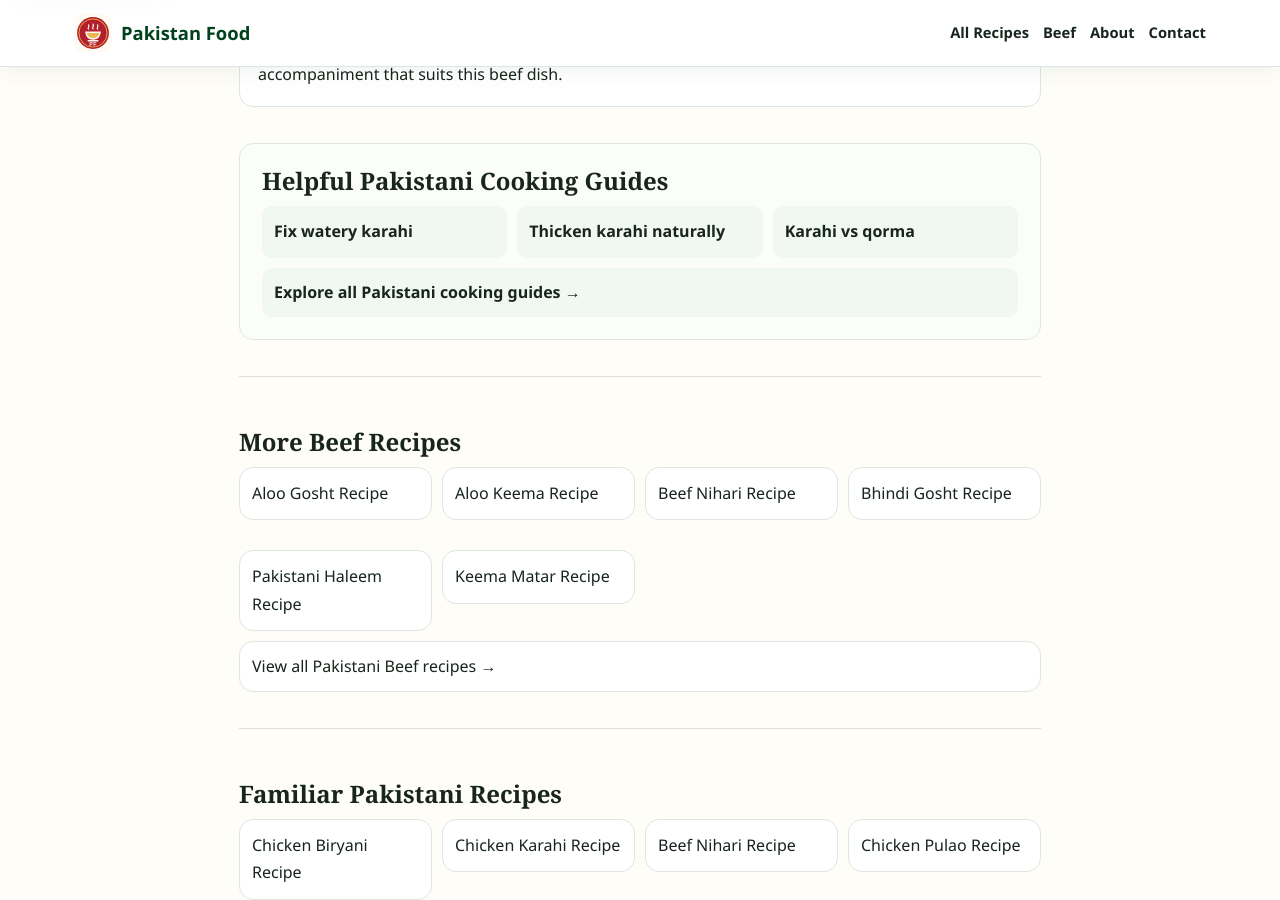
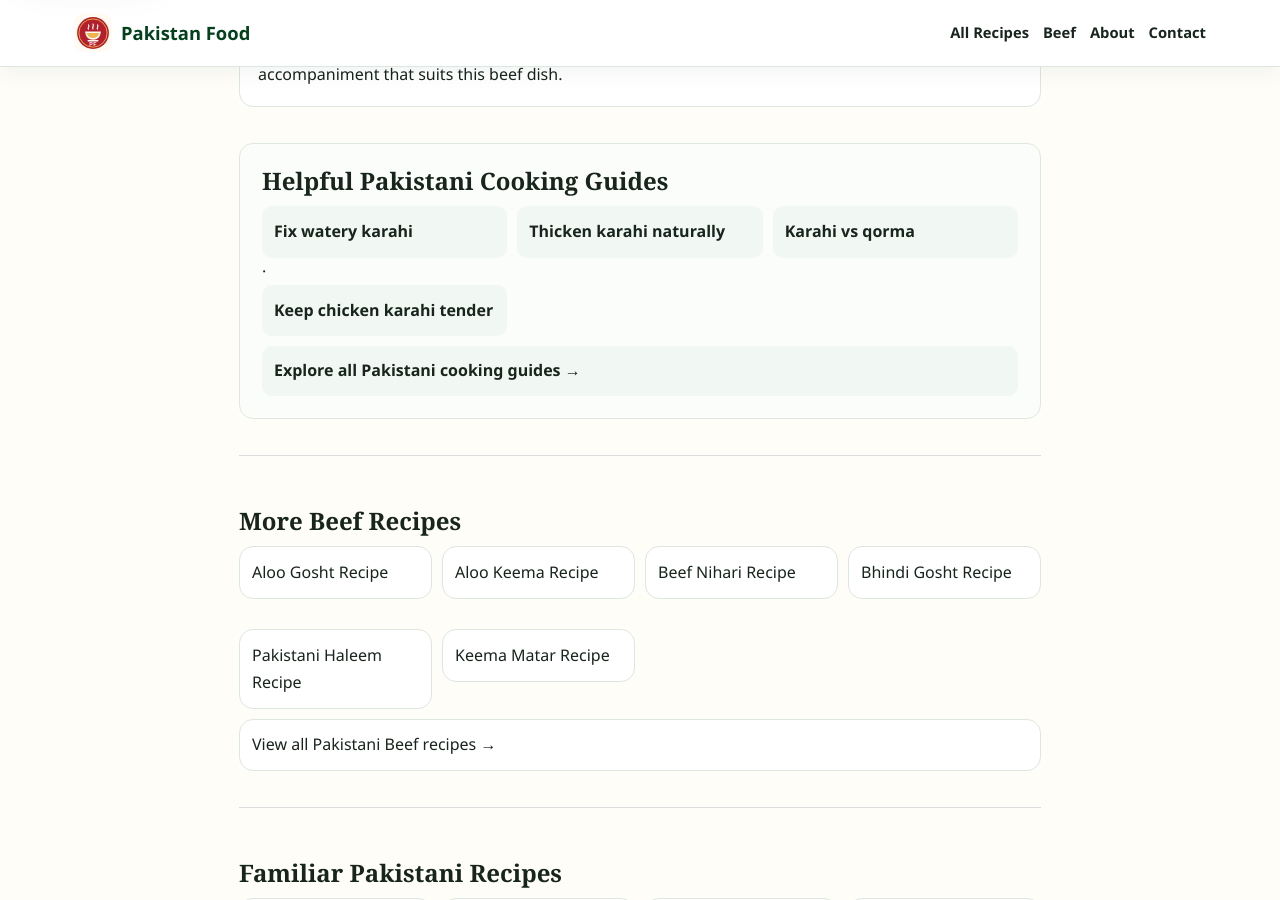
Before and after one commit to manazarali01-hub/pakistan-food, a Jekyll site: the page built from recipes/mutton-karahi.html, in a window 1280 px wide and 900 px high, scrolled down 3134 px. Built offline with Jekyll 4.4.1, drawn with Linux system fonts in a browser that asks for light colours.

Commit message:
Link chicken karahi troubleshooting guide from recipes

```diff
--- a/_layouts/recipe.html
+++ b/_layouts/recipe.html
@@ -326,7 +326,7 @@
           {% when 'chicken-pulao' or 'beef-pulao' or 'matar-pulao' or 'kabli-pulao' %}
             <li><a href="../guides/how-much-water-for-pulao.html">How much water for pulao?</a></li><li><a href="../guides/biryani-vs-pulao.html">Biryani vs pulao</a></li><li><a href="../guides/pakistani-rice-dishes-guide.html">Pakistani rice dishes guide</a></li>
           {% when 'chicken-karahi' or 'mutton-karahi' or 'white-chicken-karahi' %}
-            <li><a href="../guides/how-to-fix-watery-karahi.html">Fix watery karahi</a></li><li><a href="../guides/how-to-thicken-karahi.html">Thicken karahi naturally</a></li><li><a href="../guides/karahi-vs-qorma.html">Karahi vs qorma</a></li>
+            <li><a href="../guides/how-to-fix-watery-karahi.html">Fix watery karahi</a> · <a href="../guides/why-chicken-karahi-gets-dry.html">Keep chicken karahi tender</a></li><li><a href="../guides/how-to-thicken-karahi.html">Thicken karahi naturally</a></li><li><a href="../guides/karahi-vs-qorma.html">Karahi vs qorma</a></li>
           {% when 'chicken-qorma' or 'chicken-handi' %}
             <li><a href="../guides/qorma-vs-handi.html">Qorma vs handi</a></li><li><a href="../guides/how-to-stop-yogurt-splitting-in-curry.html">Stop yogurt splitting in curry</a></li><li><a href="../guides/karahi-vs-qorma.html">Karahi vs qorma</a></li>
           {% when 'chicken-jalfrezi' %}
```
